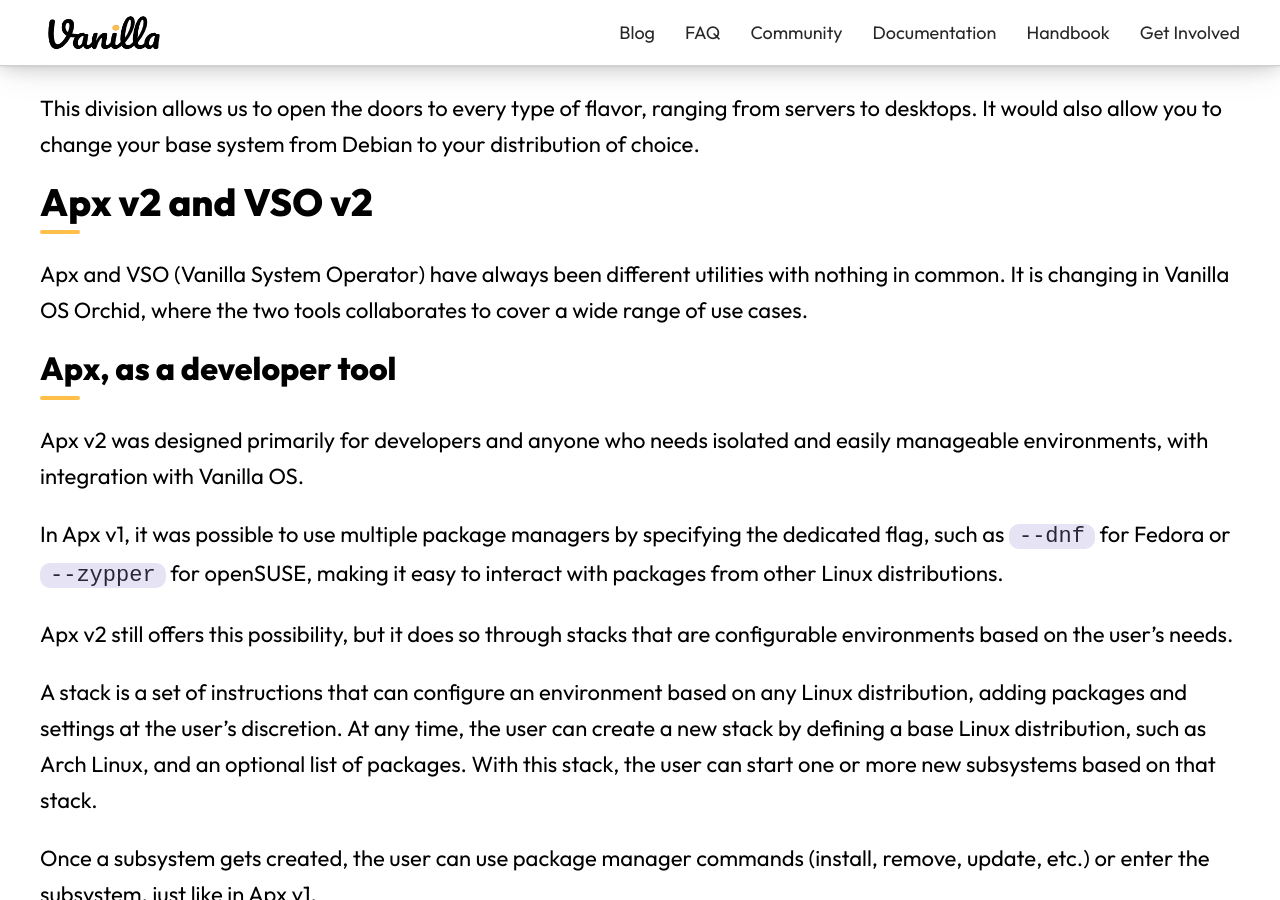
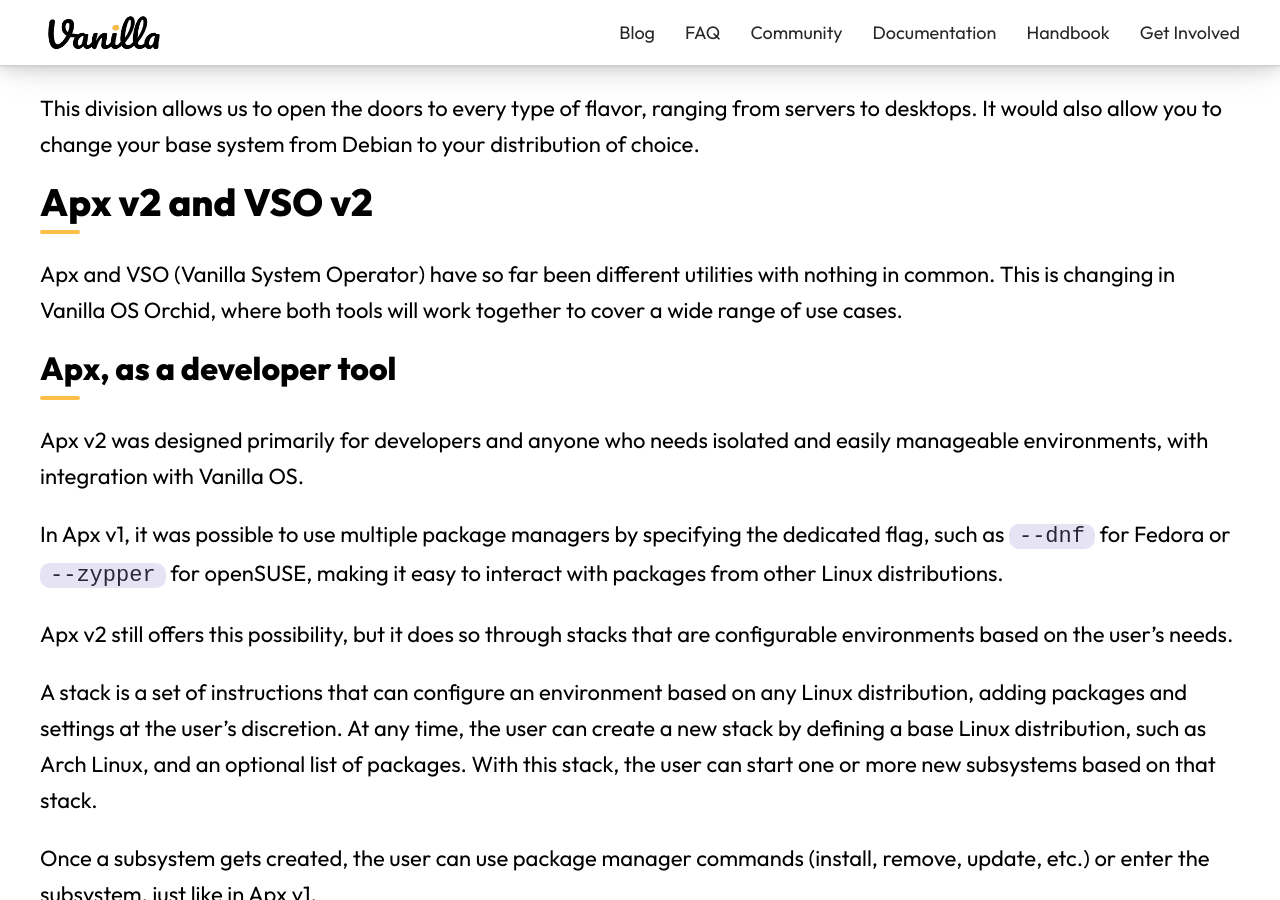
Before and after one commit to Vanilla-OS/website, a Jekyll site: the page built from _posts/2023-06-11-vanilla-os-orchid-devlog.md, in a window 1280 px wide and 900 px high, scrolled down 3762 px. Built offline with Jekyll 4.4.1, drawn with Linux system fonts in a browser that asks for light colours; nearby versions of some CDN libraries; a style sheet for code colours, icons or effects is not loaded.

Commit message:
Update _posts/2023-06-11-vanilla-os-orchid-devlog.md
Co-authored-by: Mateus B. Melchiades <mateusbmelchiades@gmail.com>

```diff
--- a/_posts/2023-06-11-vanilla-os-orchid-devlog.md
+++ b/_posts/2023-06-11-vanilla-os-orchid-devlog.md
@@ -74,7 +74,7 @@
 
 ## Apx v2 and VSO v2
 
-Apx and VSO (Vanilla System Operator) have always been different utilities with nothing in common. It is changing in Vanilla OS Orchid, where the two tools collaborates to cover a wide range of use cases.
+Apx and VSO (Vanilla System Operator) have so far been different utilities with nothing in common. This is changing in Vanilla OS Orchid, where both tools will work together to cover a wide range of use cases.
 
 ### Apx, as a developer tool
 
```
